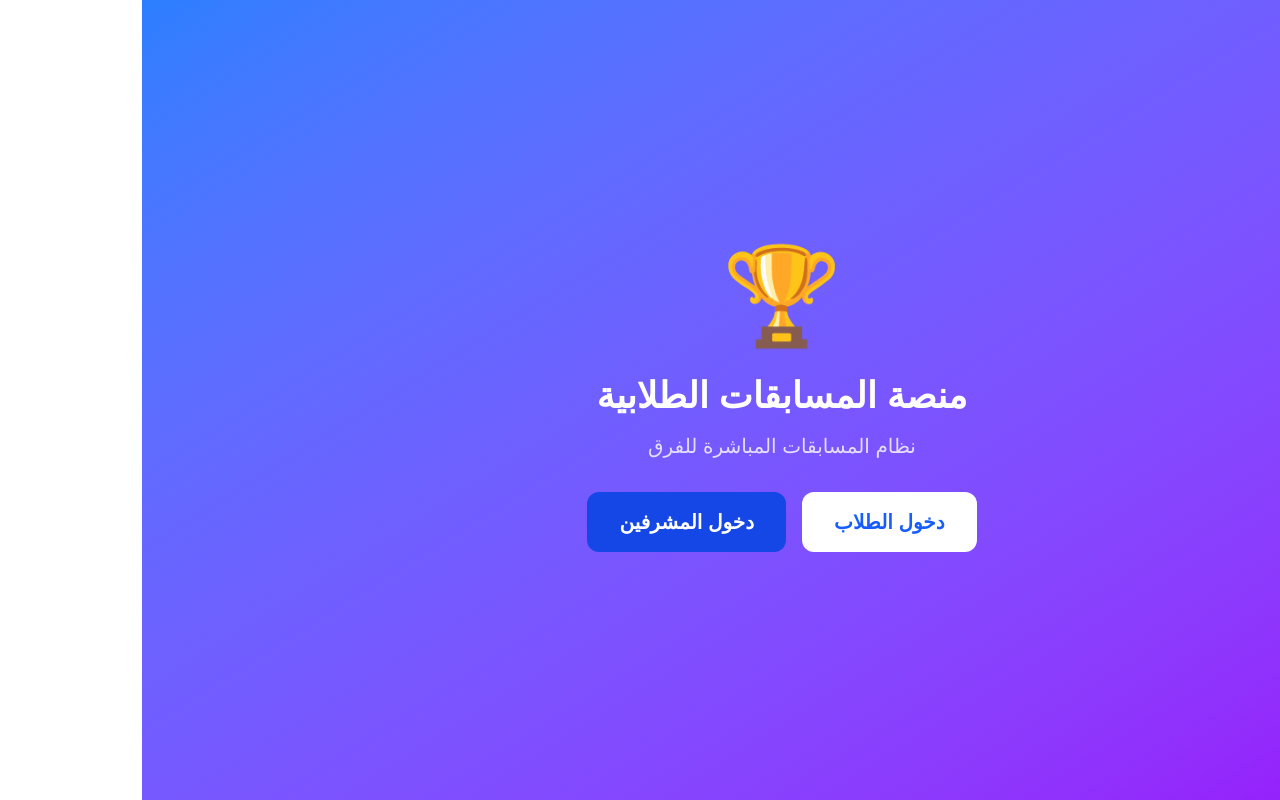
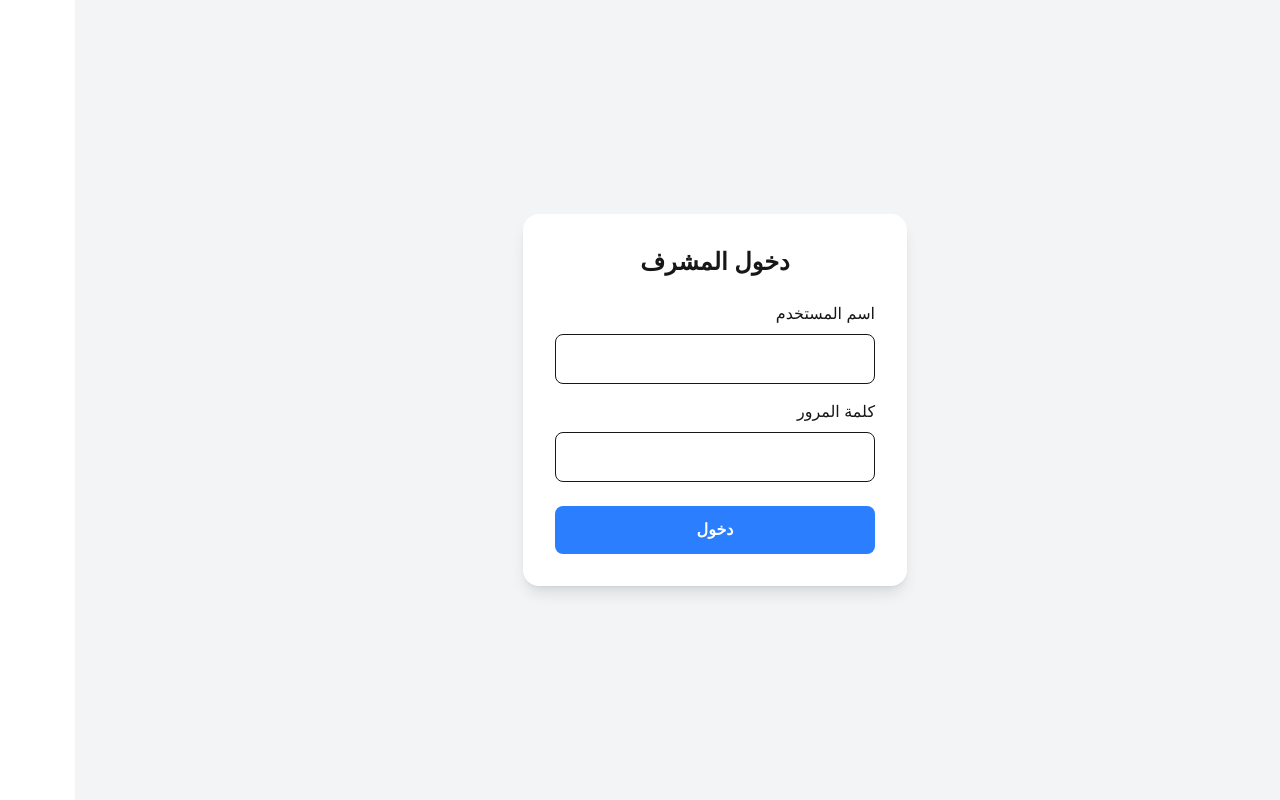
Before and after one commit to Abdallameen/Student-competition-platform, a Next.js app: page /supervisor/login in a window 1280 px wide. Built offline with nearby package versions, Linux system fonts and the light colour scheme; no server answers.

Commit message:
Implement supervisor login functionality

```diff
--- a/app/supervisor/login/page.tsx
+++ b/app/supervisor/login/page.tsx
@@ -1,33 +1,59 @@
-// الصفحة الرئيسية - توجيه المستخدمين
-import Link from 'next/link'
+'use client'
 
-export default function HomePage() {
+import { useState } from 'react'
+import { useRouter } from 'next/navigation'
+import { supabase } from '@/lib/supabase'
+
+export default function SupervisorLogin() {
+  const [username, setUsername] = useState('')
+  const [password, setPassword] = useState('')
+  const router = useRouter()
+
+  const handleLogin = async (e: React.FormEvent) => {
+    e.preventDefault()
+
+    // تحقق من بيانات المشرف
+    const { data, error } = await supabase
+      .from('supervisors')
+      .select('*')
+      .eq('username', username)
+      .single()
+
+    if (data) {
+      // هنا يجب التحقق من كلمة المرور
+      router.push('/supervisor/dashboard')
+    }
+  }
+
   return (
-    <div className="min-h-screen flex flex-col items-center justify-center bg-gradient-to-br from-blue-500 to-purple-600">
-      <div className="text-center">
-        <div className="text-8xl mb-8">🏆</div>
-        <h1 className="text-4xl font-bold text-white mb-4">
-          منصة المسابقات الطلابية
-        </h1>
-        <p className="text-xl text-white/80 mb-8">
-          نظام المسابقات المباشرة للفرق
-        </p>
+    <div className="min-h-screen bg-gray-100 flex items-center justify-center">
+      <form onSubmit={handleLogin} className="bg-white p-8 rounded-2xl shadow-lg w-96">
+        <h1 className="text-2xl font-bold mb-6 text-center">دخول المشرف</h1>
 
-        <div className="flex gap-4 justify-center">
-          <Link
-            href="/login"
-            className="bg-white text-blue-600 px-8 py-4 rounded-xl font-bold text-xl hover:scale-105 transition"
-          >
-            دخول الطلاب
-          </Link>
-          <Link
-            href="/supervisor/login"
-            className="bg-blue-700 text-white px-8 py-4 rounded-xl font-bold text-xl hover:scale-105 transition"
-          >
-            دخول المشرفين
-          </Link>
+        <div className="mb-4">
+          <label className="block mb-2">اسم المستخدم</label>
+          <input
+            type="text"
+            value={username}
+            onChange={(e) => setUsername(e.target.value)}
+            className="w-full p-3 border rounded-lg"
+          />
         </div>
-      </div>
+
+        <div className="mb-6">
+          <label className="block mb-2">كلمة المرور</label>
+          <input
+            type="password"
+            value={password}
+            onChange={(e) => setPassword(e.target.value)}
+            className="w-full p-3 border rounded-lg"
+          />
+        </div>
+
+        <button className="w-full bg-blue-500 text-white py-3 rounded-lg font-bold">
+          دخول
+        </button>
+      </form>
     </div>
   )
 }
```
